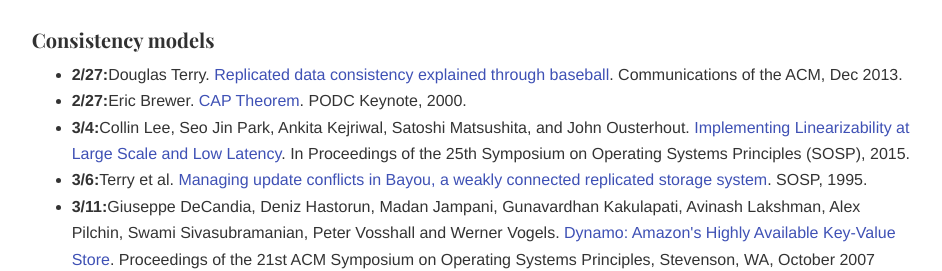
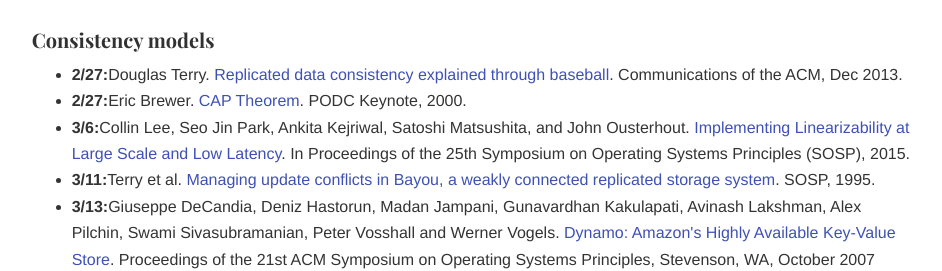
Before and after one commit to aishwaryaganesan/aishwaryaganesan.github.io, a plain HTML site: page courses/cs598fts/sp25/reading.html in a window 1280 px wide. Shown: the part 1795-2066 px from the top of the page, without its empty margins (228-1170 px from the left). Drawn offline with nearby package versions, Linux system fonts and the light colour scheme; some packages are replaced by stand-ins of ours; some icons are missing; a web font is replaced by a local one.

Commit message:
Update reading.html

```diff
--- a/courses/cs598fts/sp25/reading.html
+++ b/courses/cs598fts/sp25/reading.html
@@ -155,9 +155,9 @@
 <ul>
   <li><b>2/27:</b>Douglas Terry. <a href='papers/baseball-13.pdf' rel='nofollow'>Replicated data consistency explained through baseball</a>. Communications of the ACM, Dec 2013. </li>
   <li><b>2/27:</b>Eric Brewer.  <a href='papers/PODC-keynote.pdf' rel='nofollow'>CAP Theorem</a>. PODC Keynote, 2000.</li>
-  <li><b>3/4:</b>Collin Lee, Seo Jin Park, Ankita Kejriwal, Satoshi Matsushita, and John Ousterhout. <a href='papers/rifl.pdf' rel='nofollow'>Implementing Linearizability at Large Scale and Low Latency</a>. In Proceedings of the 25th Symposium on Operating Systems Principles (SOSP), 2015.</li>
-  <li><b>3/6:</b>Terry et al. <a href='papers/terry95managing.pdf' rel='nofollow'>Managing update conflicts in Bayou, a weakly connected replicated storage system</a>. SOSP, 1995.</li>
-  <li><b>3/11:</b>Giuseppe DeCandia, Deniz Hastorun, Madan Jampani, Gunavardhan Kakulapati, Avinash Lakshman, Alex Pilchin, Swami Sivasubramanian, Peter Vosshall and Werner Vogels. <a href='papers/amazon-dynamo-sosp2007.pdf' rel='nofollow'>Dynamo: Amazon's Highly Available Key-Value Store</a>. Proceedings of the 21st ACM Symposium on Operating Systems Principles, Stevenson, WA, October 2007 </li>
+  <li><b>3/6:</b>Collin Lee, Seo Jin Park, Ankita Kejriwal, Satoshi Matsushita, and John Ousterhout. <a href='papers/rifl.pdf' rel='nofollow'>Implementing Linearizability at Large Scale and Low Latency</a>. In Proceedings of the 25th Symposium on Operating Systems Principles (SOSP), 2015.</li>
+  <li><b>3/11:</b>Terry et al. <a href='papers/terry95managing.pdf' rel='nofollow'>Managing update conflicts in Bayou, a weakly connected replicated storage system</a>. SOSP, 1995.</li>
+  <li><b>3/13:</b>Giuseppe DeCandia, Deniz Hastorun, Madan Jampani, Gunavardhan Kakulapati, Avinash Lakshman, Alex Pilchin, Swami Sivasubramanian, Peter Vosshall and Werner Vogels. <a href='papers/amazon-dynamo-sosp2007.pdf' rel='nofollow'>Dynamo: Amazon's Highly Available Key-Value Store</a>. Proceedings of the 21st ACM Symposium on Operating Systems Principles, Stevenson, WA, October 2007 </li>
 <li class = "nobullet"><i>Optional: </i> <ul>
   <li>Viotti, P. and Vukolić, M., 2016. Consistency in non-transactional distributed storage systems. ACM Computing Surveys (CSUR), 49(1), pp.1-34.</li>
 <li class = "nobullet"><b>Linearizability: </b> <ul>
```
